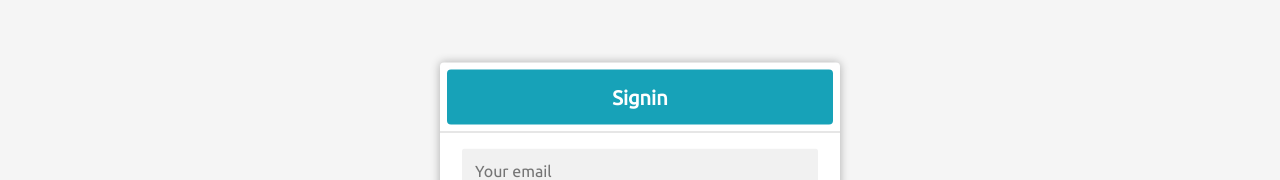
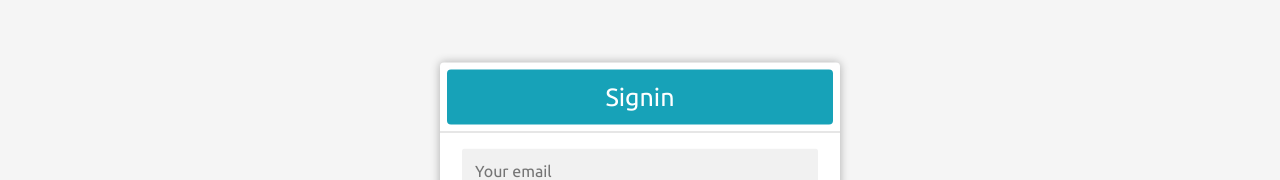
Before and after one commit to nitudeka/react_todo, a React (Create React App) app: page /signin in a window 1280 px wide. Shown: the part 172-352 px from the top of the page. Built offline with nearby package versions, Linux system fonts and the light colour scheme.

Commit message:
added error msg to form heading

```diff
--- a/src/components/Form/Register/Register.js
+++ b/src/components/Form/Register/Register.js
@@ -96,7 +96,10 @@ class Register extends Component {
     return (
       <div className='form'>
         <div className='form__head'>
-          <h3 className='form__heading'>Register</h3>
+          <div className='form__heading'>
+            <span className='form__heading--main'>Register</span>
+            <span className='form__heading--sub'>{this.props.errMsg}</span>
+          </div>
         </div>
         {form}
         <button disabled={!this.state.formIsValid} onClick={registerHandler} className='form__btn'>Register</button>
@@ -106,7 +109,8 @@ class Register extends Component {
 }
 
 const mapStateToProps = (state) => ({
-  email: state.email
+  email: state.email,
+  errMsg: state.errMsg
 });
 
 const mapDispatchToProps = (dispatch) => ({
--- a/src/components/Form/Signin/Signin.js
+++ b/src/components/Form/Signin/Signin.js
@@ -71,7 +71,10 @@ class Register extends Component {
     return (
       <div className='form'>
         <div className='form__head'>
-          <h3 className='form__heading'>Signin</h3>
+          <div className='form__heading'>
+            <span className='form__heading--main'>Signin</span>
+            <span className='form__heading--sub'>{this.props.errMsg}</span>
+          </div>
         </div>
         {form}
         <button disabled={!this.state.formIsValid} onClick={signinHandler} className='form__btn'>Sign in</button>
@@ -81,7 +84,8 @@ class Register extends Component {
 }
 
 const mapStateToProps = (state) => ({
-  email: state.email
+  email: state.email,
+  errMsg: state.errMsg
 })
 
 const mapDispatchToProps = (dispatch) => ({
--- a/src/index.css
+++ b/src/index.css
@@ -146,6 +146,7 @@ button, input {
     display: flex;
     justify-content: center;
     align-items: center;
+    flex-flow: column;
     position: absolute;
     font-size: 2rem;
     color: #fff;
@@ -156,6 +157,10 @@ button, input {
     right: .7rem;
     border-radius: 4px;
     text-align: center; }
+    .form__heading--main {
+      font-size: 2.5rem; }
+    .form__heading--sub {
+      font-size: 1.2rem; }
   .form__input {
     font: inherit;
     width: 130%;
--- a/src/sass/components/form.scss
+++ b/src/sass/components/form.scss
@@ -55,6 +55,7 @@
     display: flex;
     justify-content: center;
     align-items: center;
+    flex-flow: column;
     position: absolute;
     font-size: 2rem;
     color: #fff;
@@ -65,6 +66,14 @@
     right: .7rem;
     border-radius: 4px;
     text-align: center;
+
+    &--main {
+      font-size: 2.5rem;
+    }
+
+    &--sub {
+      font-size: 1.2rem;
+    }
   }
 
   &__input {
```
